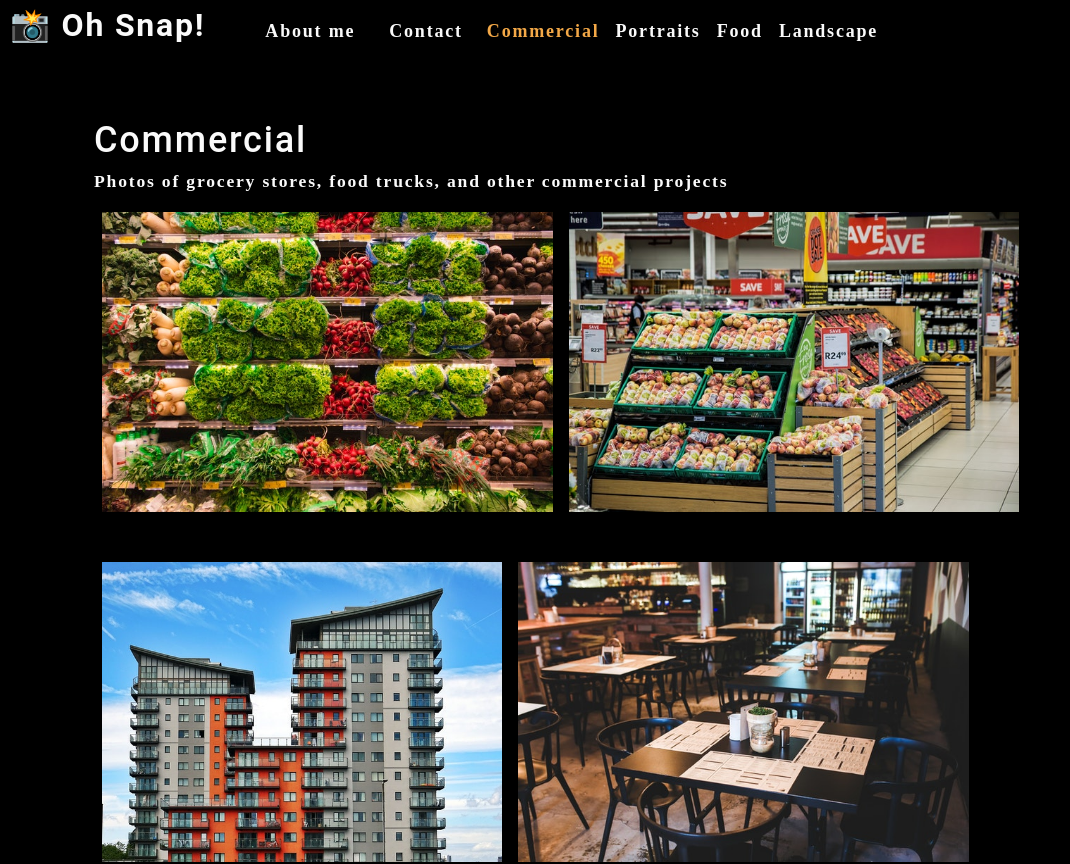
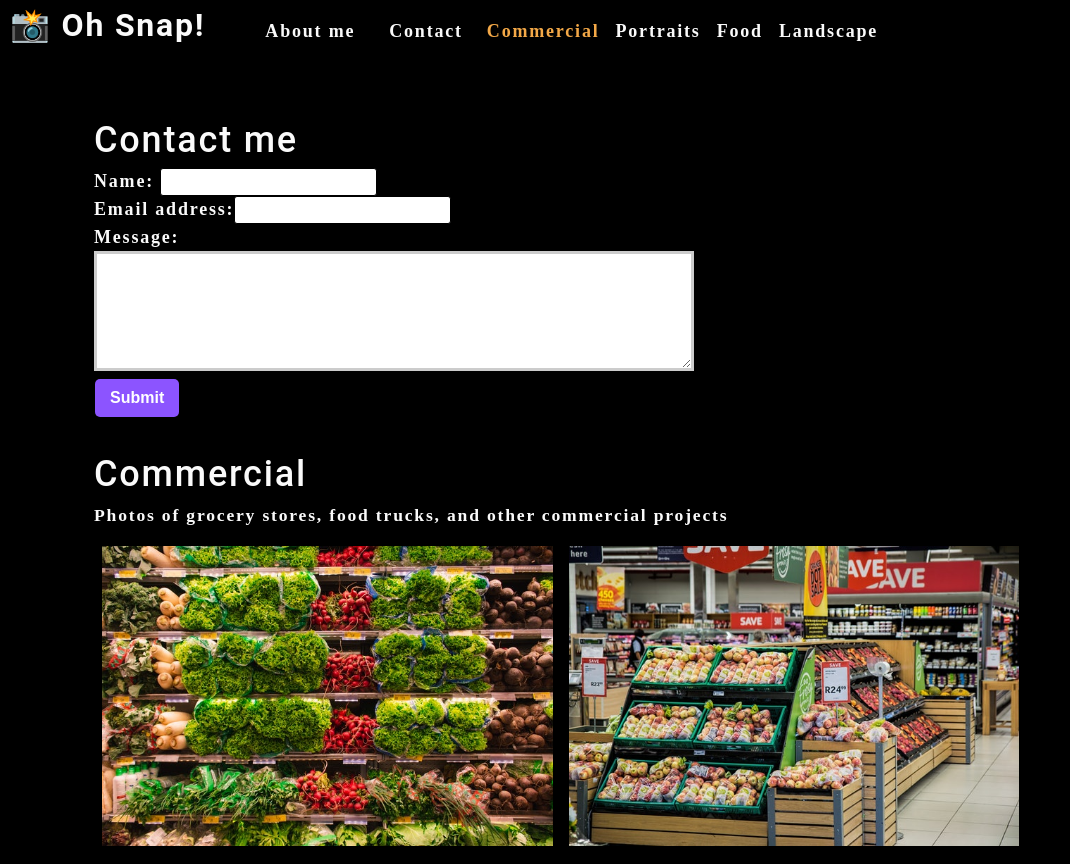
Before and after one commit to mattersievers/photo-port, a React (Create React App) app: page / in a window 1280 px wide. Shown: the top 864 px of the page, without its empty margins (0-1070 px from the left). Built offline with nearby package versions, Linux system fonts and the light colour scheme.

Commit message:
added form handlers and submission

```diff
--- a/src/App.js
+++ b/src/App.js
@@ -4,6 +4,7 @@ import Nav from './components/Nav';
 import Gallery from './components/Gallery';
 
 import './App.css';
+import ContactForm from './components/Contact';
 
 function App() {
   const [categories] = useState([
@@ -26,6 +27,7 @@ function App() {
       currentCategory = {currentCategory}
       ></Nav>
       <main>
+        <ContactForm></ContactForm>
         <Gallery
         currentCategory = {currentCategory}
         ></Gallery>
--- a/src/components/Contact/index.js
+++ b/src/components/Contact/index.js
@@ -1,21 +1,33 @@
-import React from "react";
+import React, { useState } from "react";
 
 function ContactForm(){
+    const [formState, setFormState] = useState({ name: '', email: '', message: '' });
+    const { name, email, message } = formState;
+
+    function handleChange(e) {
+        setFormState({...formState, [e.target.name]: e.target.value })
+    }
+
+    function handleSubmit(e) {
+        e.preventDefault();
+        console.log(formState)
+    }
+
     return (
         <section>
             <h1>Contact me</h1>
-            <form id="contact-form">
+            <form id="contact-form" onSubmit={handleSubmit}>
                 <div>
                     <label htmlFor="name">Name: </label>
-                    <input type="text" name="name" />
+                    <input type="text" defaultValue={name} onChange={handleChange} name="name" />
                 </div>
                 <div>
                     <label htmlFor="email">Email address:</label>
-                    <input type="email" name="email" />
+                    <input type="email" defaultValue={email} onChange={handleChange} name="email" />
                 </div>
                 <div>
                     <label htmlFor="message">Message:</label>
-                    <textarea name="message" rows="5" />
+                    <textarea name="message" defaultValue={message} onChange={handleChange} rows="5" />
                 </div>
                 <button type="submit">Submit</button>
             </form>
```
